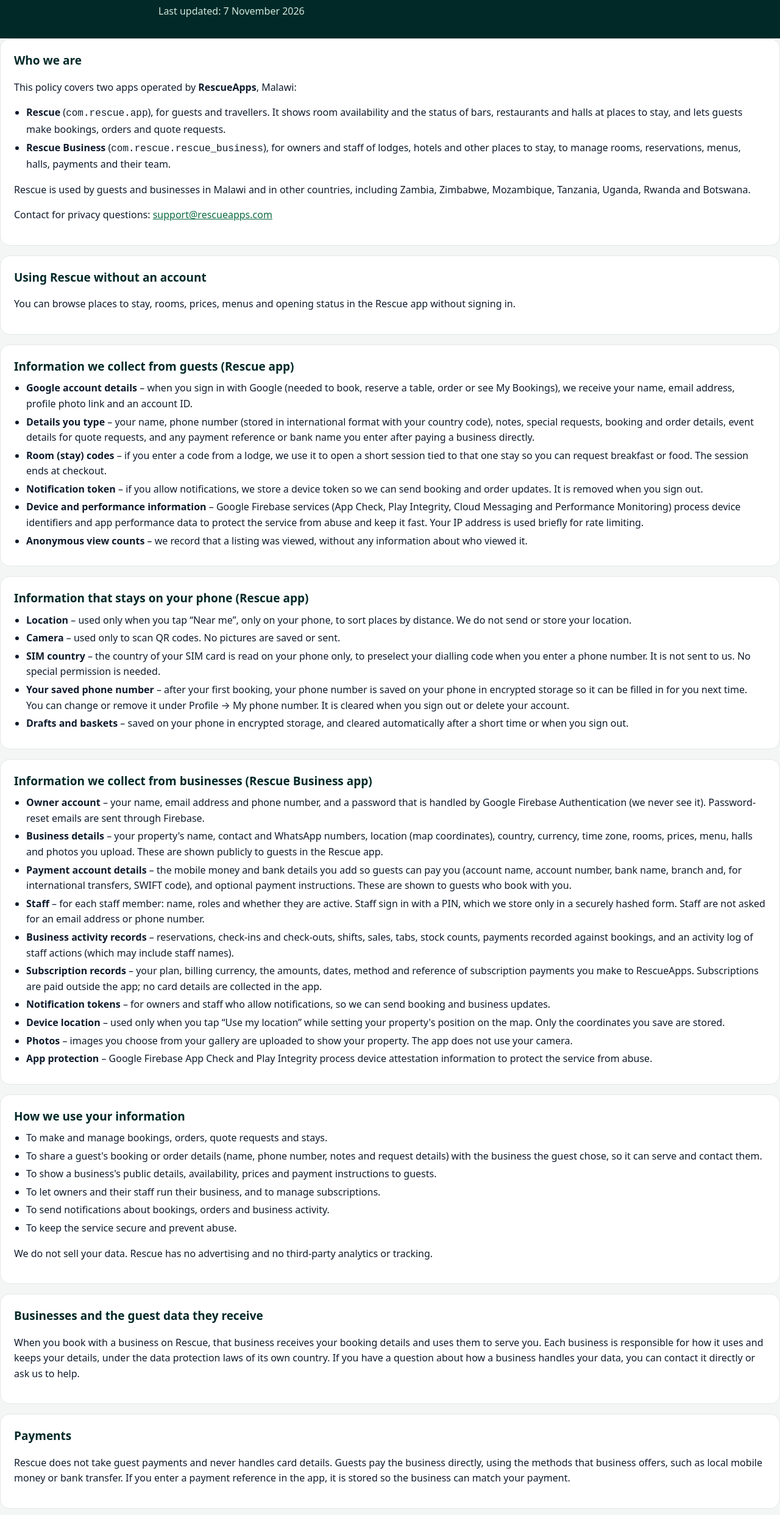
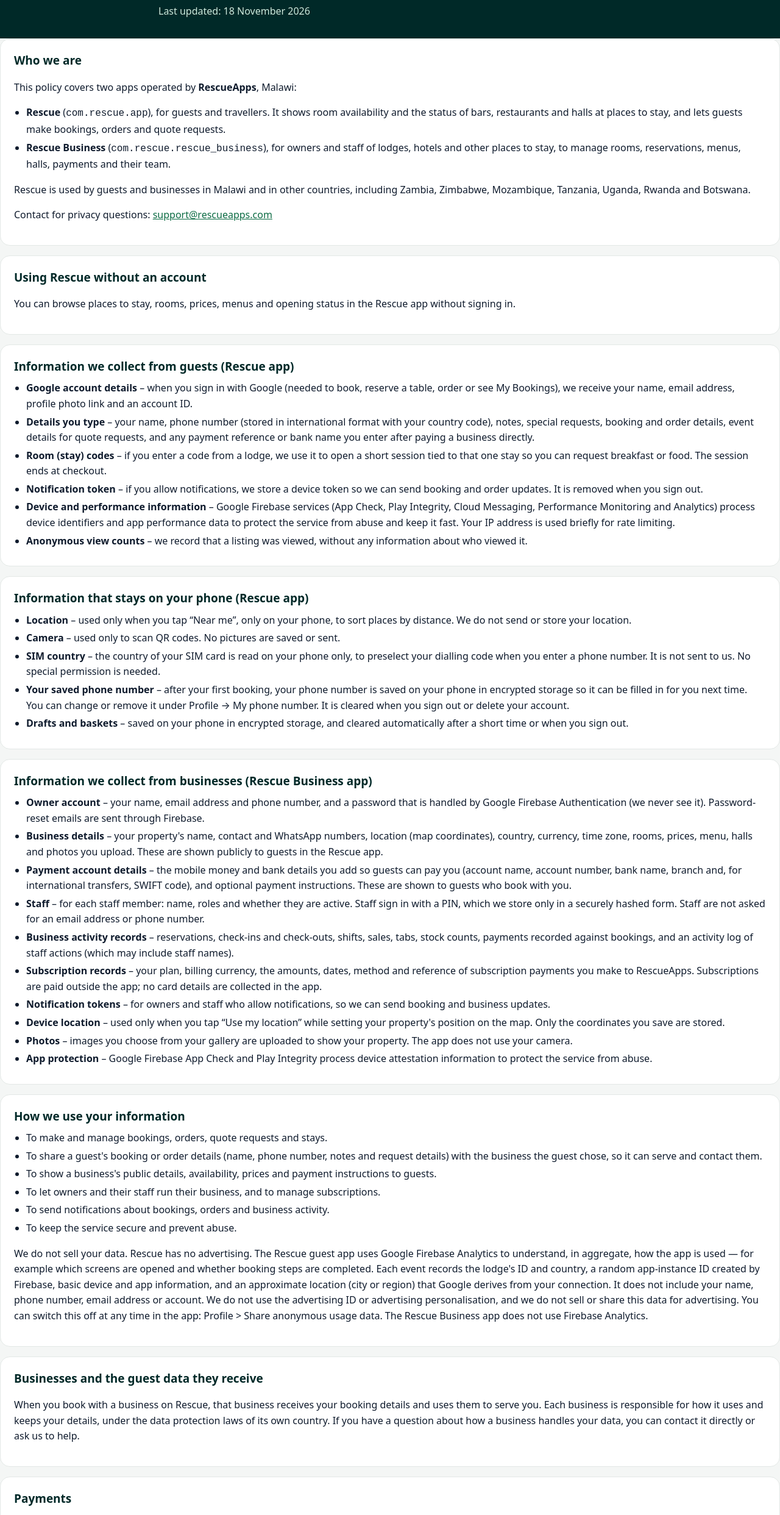
Before and after one commit to blessingsmaere2026/rescue_website, a plain HTML site: page privacy-policy.html in a window 1280 px wide. Shown: the part 75-2560 px from the top of the page at 61% size. Drawn offline with Linux system fonts and the light colour scheme.

Commit message:
Privacy: disclose Firebase Analytics in guest app
Co-Authored-By: Claude Sonnet 5.5 <noreply@anthropic.com>

```diff
--- a/privacy-policy.html
+++ b/privacy-policy.html
@@ -23,7 +23,7 @@
 <body>
 <header><div class="wrap">
   <h1>Rescue Privacy Policy</h1>
-  <p>Last updated: 7 November 2026</p>
+  <p>Last updated: 18 November 2026</p>
 </div></header>
 
 <section>
@@ -49,7 +49,7 @@
     <li><strong>Details you type</strong> – your name, phone number (stored in international format with your country code), notes, special requests, booking and order details, event details for quote requests, and any payment reference or bank name you enter after paying a business directly.</li>
     <li><strong>Room (stay) codes</strong> – if you enter a code from a lodge, we use it to open a short session tied to that one stay so you can request breakfast or food. The session ends at checkout.</li>
     <li><strong>Notification token</strong> – if you allow notifications, we store a device token so we can send booking and order updates. It is removed when you sign out.</li>
-    <li><strong>Device and performance information</strong> – Google Firebase services (App Check, Play Integrity, Cloud Messaging and Performance Monitoring) process device identifiers and app performance data to protect the service from abuse and keep it fast. Your IP address is used briefly for rate limiting.</li>
+    <li><strong>Device and performance information</strong> – Google Firebase services (App Check, Play Integrity, Cloud Messaging, Performance Monitoring and Analytics) process device identifiers and app performance data to protect the service from abuse and keep it fast. Your IP address is used briefly for rate limiting.</li>
     <li><strong>Anonymous view counts</strong> – we record that a listing was viewed, without any information about who viewed it.</li>
   </ul>
 </section>
@@ -91,7 +91,7 @@
     <li>To send notifications about bookings, orders and business activity.</li>
     <li>To keep the service secure and prevent abuse.</li>
   </ul>
-  <p>We do not sell your data. Rescue has no advertising and no third-party analytics or tracking.</p>
+  <p>We do not sell your data. Rescue has no advertising. The Rescue guest app uses Google Firebase Analytics to understand, in aggregate, how the app is used — for example which screens are opened and whether booking steps are completed. Each event records the lodge's ID and country, a random app-instance ID created by Firebase, basic device and app information, and an approximate location (city or region) that Google derives from your connection. It does not include your name, phone number, email address or account. We do not use the advertising ID or advertising personalisation, and we do not sell or share this data for advertising. You can switch this off at any time in the app: Profile &gt; Share anonymous usage data. The Rescue Business app does not use Firebase Analytics.</p>
 </section>
 
 <section>
@@ -111,7 +111,7 @@
 
 <section>
   <h2>How long we keep it</h2>
-  <p>We keep account information while the account exists. Booking, order and business records are kept as long as the business needs them for its records. When a guest deletes their account, their personal details are removed from these records as described below.</p>
+  <p>We keep account information while the account exists. Booking, order and business records are kept as long as the business needs them for its records. When a guest deletes their account, their personal details are removed from these records as described below. Analytics event data is kept by Google for about 2 months for detailed reports; after that only aggregated statistics remain.</p>
 </section>
 
 <section>
```
